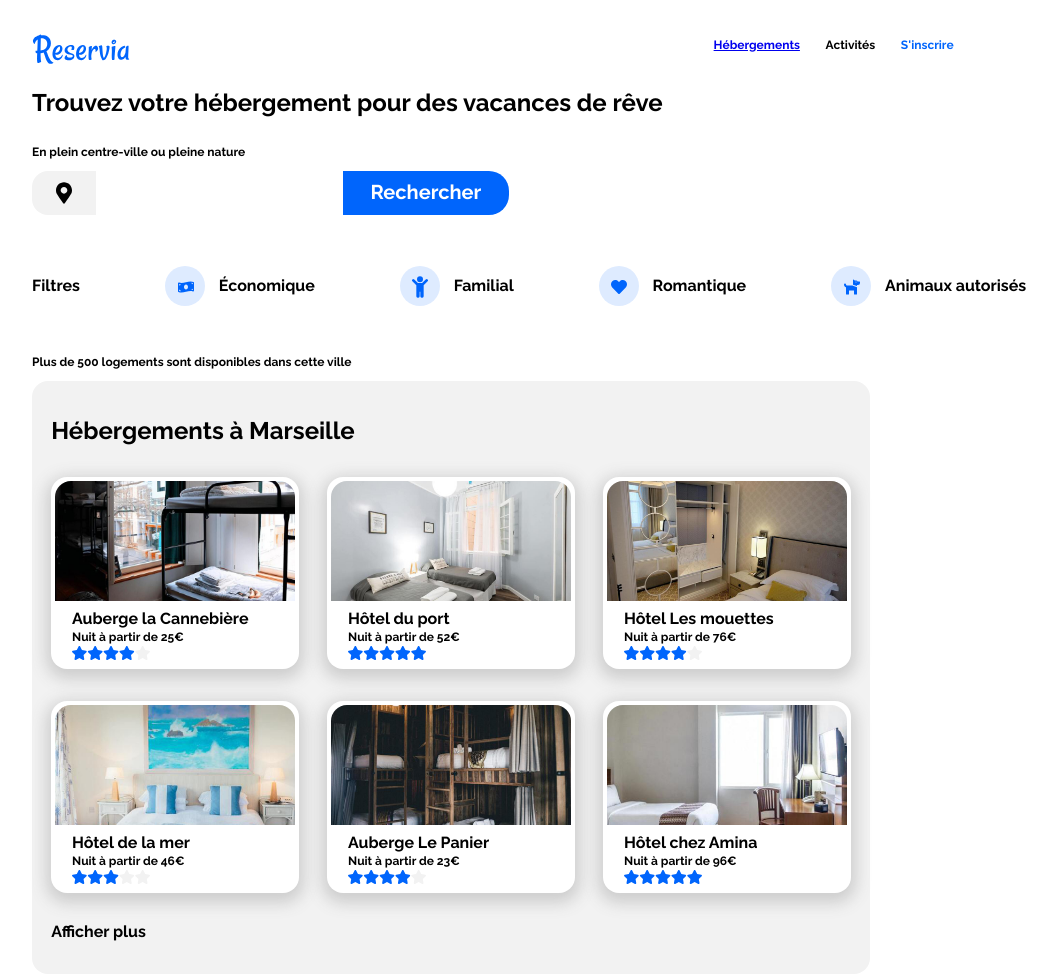
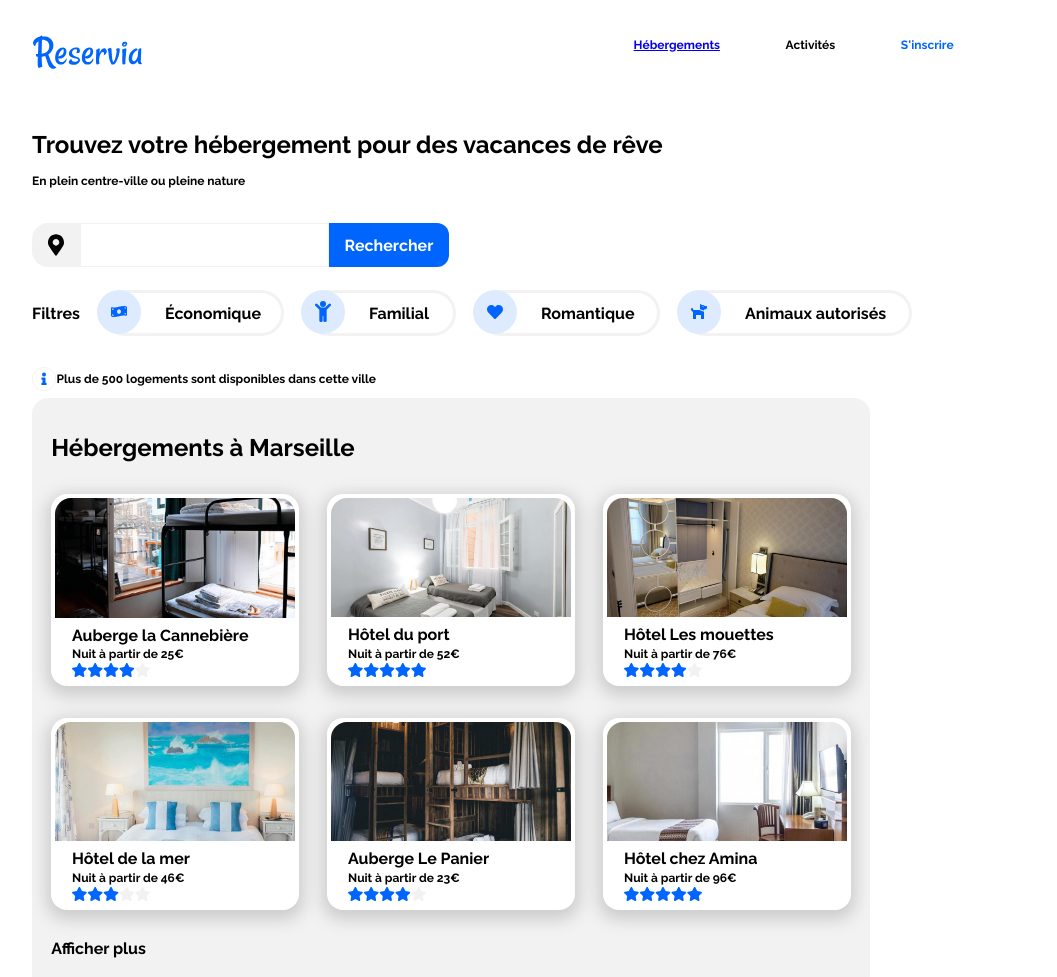
Before and after one commit to ValentinEponvilleOC/EponvilleValentin_2_16112020, a plain HTML site: page index.html in a window 1280 px wide. Shown: the top 977 px of the page, without its empty margins (128-1185 px from the left). Drawn offline with Linux system fonts and the light colour scheme; files whose address does not match are found by name.

Commit message:
header 90% + hébergements 90%

```diff
--- a/index.html
+++ b/index.html
@@ -8,10 +8,17 @@
   <title>Document</title>
 </head>
 <body>
-<div id="bloc_page">
     <header>
+      <div id="top">
+        <img src="logo/Reservia.svg" id="logo" alt="logo du site">
+        <div id="haut_droite">
+        <p><a href="#">Hébergements</a></p>
+        <p>Activités</p>
+        <div id="sinscrire"><p>S'inscrire</p></div>
+        </div>
+      </div>
+
         <div id="haut_gauche">
-      <img src="logo/Reservia.svg" id="logo" alt="logo du site">
           <h1><strong>Trouvez votre hébergement pour des vacances de rêve</strong></h1>
           <p>En plein centre-ville ou pleine nature</p>
 
@@ -25,32 +32,50 @@
 
             <div id="filtres">
                   <h2>Filtres</h2>
-            <div class="cercles"></div>
+                    <div id="filtre_éco">
+                      <div class="pastille">
+                        <div class="cercle">
                         <img src="logo/billet.svg" id="billet" alt="section_économique">
+                        </div>
+                      </div>
                       <h2>Économique</h2>
-            <div class="cercles"></div>
+                    </div>
+                    <div id="filtre_fam">
+                      <div class="pastille">
+                        <div class="cercle">
                         <img src="logo/enfant.svg" id="enfant" alt="section_familiale">
+                        </div>
+                      </div>
                       <h2>Familial</h2>
-            <div class="cercles"></div>
+                    </div>
+                    <div id="filtre_rom">
+                      <div class="pastille">
+                        <div class="cercle">
                         <img src="logo/coeur.svg" id="coeur" alt="section_romantique">
+                        </div>
+                      </div>
                       <h2>Romantique</h2>
-            <div class="cercles"></div>
+                    </div>
+                    <div id="filtre_anim">
+                      <div class="pastille">
+                        <div class="cercle">
                         <img src="logo/chien.svg" id="chien" alt="section_animaux">
+                        </div>
+                      </div>
                       <h2>Animaux autorisés</h2>
                     </div>
+            </div>
 
+        <div id="info">
+        <img src="logo/info.svg" id="logo_info" alt="logo_info">
         <p>Plus de 500 logements sont disponibles dans cette ville</p>
         </div>
-    <div id="haut_droite">
-      <p><a href="#">Hébergements</a></p>
-      <p>Activités</p>
-      <div id="sinscrire"><p>S'inscrire</p></div>
+
       </div>
+
     </header>
 
-  <section_1> <!--Hébergement à Marseille-->
-
-  <div id="hebergements">
+  <div id="hebergements"> <!--Hébergement à Marseille-->
     <h1>Hébergements à Marseille</h1>
     <div id="vignettes">
         <div id="cannebière_fond">
@@ -109,8 +134,6 @@
      </div> <!-- div vignettes -->
     <h2>Afficher plus</h2>
   </div> <!-- div hébergements -->
-
-  </section_1>
 
   <section_2> <!--Les plus populaires-->
     <h1>Les plus populaires</h1>
--- a/stylesheet.css
+++ b/stylesheet.css
@@ -10,11 +10,14 @@ body {
   margin: auto;
   margin-top: 2%;
   width: 75%;
+  display: flex;
+  flex-direction: column;
+  height: 500em;
 }
 
 header {
-display: flex;
-justify-content: space-between;
+  display: flex;
+  flex-direction: column;
 }
 
 p {
@@ -33,20 +36,31 @@ h3 {
   font-size: 1em;
 }
 
+#top {
+  display: flex;
+  justify-content: space-between;
+}
+
 #logo {
-  width: 15%;
+  width: 7em;
+}
+
+#haut_gauche h1 {
+  position: relative;
+  top: 1.5em;
 }
 
 #haut_gauche {
   display: flex;
   flex-direction: column;
-  justify-content: flex-start;
+  justify-content: space-between;
+  height: 20em;
 }
 
 #haut_droite {
   display: flex;
   justify-content: space-between;
-  width: 25%;
+  width: 20em;
   padding-right: 4%;
 }
 
@@ -68,8 +82,8 @@ a:hover {
 #marker {
   background-color: #F2F2F2;
   width: 1em;
-  padding-right: 1.5em;
-  padding-left: 1.5em;
+  padding-right: 1em;
+  padding-left: 1em;
   border-top-left-radius: 1em;
   border-bottom-left-radius: 1em;
 }
@@ -78,51 +92,135 @@ a:hover {
   font-family: 'Raleway';
   font-weight: bold;
   font-size: 1em;
-  border: 1px,  #F2F2F2;
+  border: 1px solid #F2F2F2;
+  text-align: center;
 }
 
 button {
   background-color: #0065FC;
   color: white;
-  width: 25%;
-  border-top-right-radius: 1em;
-  border-bottom-right-radius: 1em;
+  width: 7.5em;
+  border-top-right-radius: 0.75em;
+  border-bottom-right-radius: 0.75em;
   border: white;
-  font-size: 1.25em;
+  font-size: 1em;
   font-family: 'Raleway';
 }
 
 button h2 {
   position: relative;
-  bottom: 0.4em;
+  bottom: 0.1em;
 }
+
+/* ------------------------------------------------------------ filtres */
 
 #filtres {
   display: flex;
   justify-content: space-between;
-  width: 150%;
-  height: 5em;
-  padding-top: 3em;
+  width: 55em;
+}
+
+/* -------------------------------------- filtre_éco */
+
+#filtre_éco {
+  border: 0.2em solid #F2F2F2;
+  border-radius: 2em;
+  width: 11em;
+  height: 2.5em;
+  display: flex;
+  align-items: center;
+  text-align: justify;
+}
+
+#filtre_éco h2 {
+  position: relative;
+  left: 1em;
+}
+
+.pastille {
+  position: relative;
+  right: 0.5em;
+  bottom: 0.1em;
 }
 
 #filtres img {
   width: 1em;
   z-index: 2;
-  position: relative;
-  bottom: 1em;
-  left: 0.15em;
 }
 
-.cercles {
+.cercle {
   background-color: #DEEBFF;
   border-radius: 50%;
-  width: 2.5em;
+  width: 2.75em;
+  height: 2.75em;
+  z-index: 1;
+  display: flex;
+  align-items: center;
+  justify-content: center;
+}
+
+/* -------------------------------------- filtre_fam */
+
+#filtre_fam {
+  border: 0.2em solid #F2F2F2;
+  border-radius: 2em;
+  width: 9em;
   height: 2.5em;
+  display: flex;
+  align-items: center;
+  text-align: justify;
+}
+
+#filtre_fam h2 {
   position: relative;
-  left: 3.6em;
-  top: 0.18em;
-  z-index: 1;
+  left: 1em;
 }
+
+/* -------------------------------------- filtre_rom */
+
+#filtre_rom {
+  border: 0.2em solid #F2F2F2;
+  border-radius: 2em;
+  width: 11em;
+  height: 2.5em;
+  display: flex;
+  align-items: center;
+  text-align: justify;
+}
+
+#filtre_rom h2 {
+  position: relative;
+  left: 1em;
+}
+
+/* -------------------------------------- filtre_anim */
+
+#filtre_anim {
+  border: 0.2em solid #F2F2F2;
+  border-radius: 2em;
+  width: 14em;
+  height: 2.5em;
+  display: flex;
+  align-items: center;
+  text-align: justify;
+}
+
+#filtre_anim h2 {
+  position: relative;
+  left: 1em;
+}
+
+#info {
+  display: flex;
+  justify-content: space-between;
+  width: 21.5em;
+}
+
+#logo_info {
+  width: 1.5em;
+}
+
+/* ------------------------------------------------------------ hébergements */
 
 #hebergements {
   display: flex;
@@ -136,6 +234,10 @@ button h2 {
   padding: 2%;
 }
 
+#hebergements h1 {
+  position: relative;
+}
+
 #vignettes {
   display: flex;
   flex-direction: row;
@@ -145,7 +247,7 @@ button h2 {
   justify-content: space-between;
   align-items: center;
 }
-/* ------------------------------------------------------------ cannebière */
+/* -------------------------------------- cannebière */
 #cannebière_fond {
   background-color: white;
   border-radius: 1em;
@@ -172,7 +274,7 @@ button h2 {
   position: relative;
   bottom: 5px;
 }
-/* ------------------------------------------------------------ port */
+/* -------------------------------------- port */
 #port_fond {
   background-color: white;
   border-radius: 1em;
@@ -199,7 +301,7 @@ button h2 {
   position: relative;
   bottom: 5px;
 }
-/* ------------------------------------------------------------ mouettes */
+/* -------------------------------------- mouettes */
 #mouettes_fond {
   background-color: white;
   border-radius: 1em;
@@ -226,7 +328,7 @@ button h2 {
   position: relative;
   bottom: 5px;
 }
-/* ------------------------------------------------------------ mer */
+/* -------------------------------------- mer */
 #mer_fond {
   background-color: white;
   border-radius: 1em;
@@ -253,7 +355,7 @@ button h2 {
   position: relative;
   bottom: 5px;
 }
-/* ------------------------------------------------------------ panier */
+/* -------------------------------------- panier */
 #panier_fond {
   background-color: white;
   border-radius: 1em;
@@ -280,7 +382,7 @@ button h2 {
   position: relative;
   bottom: 5px;
 }
-/* ------------------------------------------------------------ amina */
+/* -------------------------------------- amina */
 #amina_fond {
   background-color: white;
   border-radius: 1em;
```
Also changed, not shown: logo/info.svg (added), 1 other file. Lines whose indentation alone changed are shown as unchanged.
